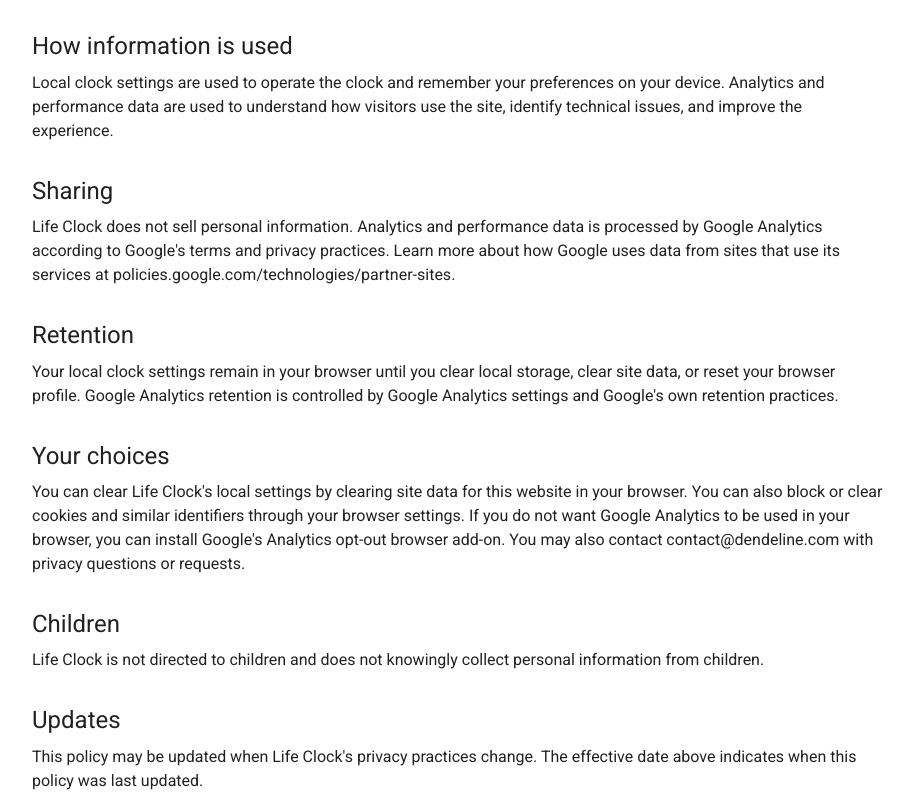
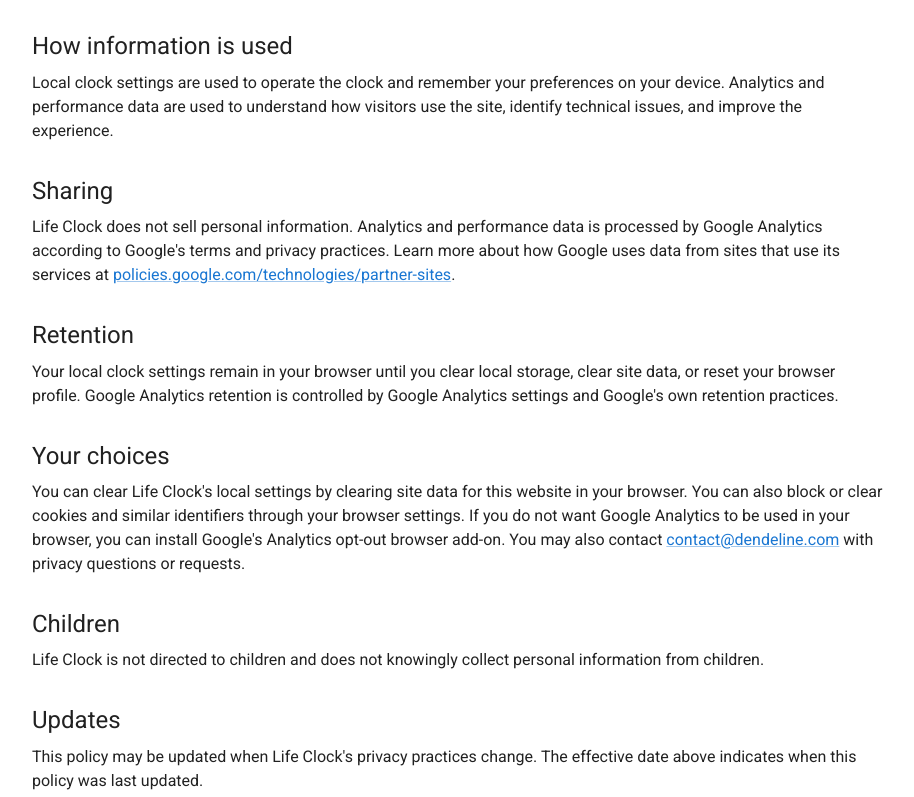
Before and after one commit to DenDeline/clock-website, a Next.js app: page /privacy in a window 1280 px wide. Shown: the part 708-1505 px from the top of the page, without its empty margins (182-1096 px from the left). Built offline with nearby package versions, Linux system fonts and the light colour scheme; what @mui/material-nextjs would draw is missing.

Commit message:
fix: restore privacy page links

```diff
--- a/src/app/_components/PrivacyPage.tsx
+++ b/src/app/_components/PrivacyPage.tsx
@@ -4,6 +4,7 @@
   getLocalizedUrl,
   type Locale,
 } from '@/i18n'
+import type { PrivacySectionBody as PrivacySectionBodyContent } from '@/i18n/dictionaries/types'
 import { getAppUrl } from '@/utils/urls'
 import { Box, Container, Link, Stack, Typography } from '@mui/material'
 
@@ -56,7 +57,7 @@
                   {section.title}
                 </Typography>
                 <Typography variant='body1' color='text.secondary'>
-                  {section.body}
+                  <PrivacySectionBody>{section.body}</PrivacySectionBody>
                 </Typography>
               </Box>
             ))}
@@ -70,3 +71,23 @@
     </>
   )
 }
+
+function PrivacySectionBody({
+  children,
+}: Readonly<{ children: PrivacySectionBodyContent }>) {
+  if (typeof children === 'string') {
+    return children
+  }
+
+  return children.map((part, index) => {
+    if (typeof part === 'string') {
+      return part
+    }
+
+    return (
+      <Link href={part.href} key={`${part.href}-${index}`}>
+        {part.text}
+      </Link>
+    )
+  })
+}
--- a/src/i18n/dictionaries/en.ts
+++ b/src/i18n/dictionaries/en.ts
@@ -51,7 +51,15 @@
       sections: [
         {
           title: 'Who operates Life Clock',
-          body: 'Life Clock is operated by DenDeline. For privacy questions or requests, contact contact@dendeline.com.',
+          body: [
+            'Life Clock is operated by DenDeline. For privacy questions or requests, contact ',
+            {
+              type: 'link',
+              href: 'mailto:contact@dendeline.com',
+              text: 'contact@dendeline.com',
+            },
+            '.',
+          ],
         },
         {
           title: 'Information stored on your device',
@@ -71,7 +79,15 @@
         },
         {
           title: 'Sharing',
-          body: "Life Clock does not sell personal information. Analytics and performance data is processed by Google Analytics according to Google's terms and privacy practices. Learn more about how Google uses data from sites that use its services at policies.google.com/technologies/partner-sites.",
+          body: [
+            "Life Clock does not sell personal information. Analytics and performance data is processed by Google Analytics according to Google's terms and privacy practices. Learn more about how Google uses data from sites that use its services at ",
+            {
+              type: 'link',
+              href: 'https://policies.google.com/technologies/partner-sites',
+              text: 'policies.google.com/technologies/partner-sites',
+            },
+            '.',
+          ],
         },
         {
           title: 'Retention',
@@ -79,7 +95,15 @@
         },
         {
           title: 'Your choices',
-          body: "You can clear Life Clock's local settings by clearing site data for this website in your browser. You can also block or clear cookies and similar identifiers through your browser settings. If you do not want Google Analytics to be used in your browser, you can install Google's Analytics opt-out browser add-on. You may also contact contact@dendeline.com with privacy questions or requests.",
+          body: [
+            "You can clear Life Clock's local settings by clearing site data for this website in your browser. You can also block or clear cookies and similar identifiers through your browser settings. If you do not want Google Analytics to be used in your browser, you can install Google's Analytics opt-out browser add-on. You may also contact ",
+            {
+              type: 'link',
+              href: 'mailto:contact@dendeline.com',
+              text: 'contact@dendeline.com',
+            },
+            ' with privacy questions or requests.',
+          ],
         },
         {
           title: 'Children',
--- a/src/i18n/dictionaries/ru.ts
+++ b/src/i18n/dictionaries/ru.ts
@@ -54,7 +54,15 @@
       sections: [
         {
           title: 'Кто управляет Life Clock',
-          body: 'Life Clock управляется DenDeline. По вопросам конфиденциальности или запросам пишите на contact@dendeline.com.',
+          body: [
+            'Life Clock управляется DenDeline. По вопросам конфиденциальности или запросам пишите на ',
+            {
+              type: 'link',
+              href: 'mailto:contact@dendeline.com',
+              text: 'contact@dendeline.com',
+            },
+            '.',
+          ],
         },
         {
           title: 'Информация, которая хранится на вашем устройстве',
@@ -74,7 +82,15 @@
         },
         {
           title: 'Передача данных',
-          body: 'Life Clock не продает персональную информацию. Аналитика и данные производительности обрабатываются Google Analytics в соответствии с условиями и практиками конфиденциальности Google. Подробнее о том, как Google использует данные сайтов, применяющих его сервисы: policies.google.com/technologies/partner-sites.',
+          body: [
+            'Life Clock не продает персональную информацию. Аналитика и данные производительности обрабатываются Google Analytics в соответствии с условиями и практиками конфиденциальности Google. Подробнее о том, как Google использует данные сайтов, применяющих его сервисы: ',
+            {
+              type: 'link',
+              href: 'https://policies.google.com/technologies/partner-sites',
+              text: 'policies.google.com/technologies/partner-sites',
+            },
+            '.',
+          ],
         },
         {
           title: 'Срок хранения',
@@ -82,7 +98,15 @@
         },
         {
           title: 'Ваш выбор',
-          body: 'Вы можете очистить локальные настройки Life Clock, удалив данные сайта в браузере. Вы также можете блокировать или удалять cookie и похожие идентификаторы в настройках браузера. Если вы не хотите использовать Google Analytics в своем браузере, можно установить браузерное дополнение Google для отключения Analytics. Вы также можете написать на contact@dendeline.com с вопросами или запросами о конфиденциальности.',
+          body: [
+            'Вы можете очистить локальные настройки Life Clock, удалив данные сайта в браузере. Вы также можете блокировать или удалять cookie и похожие идентификаторы в настройках браузера. Если вы не хотите использовать Google Analytics в своем браузере, можно установить браузерное дополнение Google для отключения Analytics. Вы также можете написать на ',
+            {
+              type: 'link',
+              href: 'mailto:contact@dendeline.com',
+              text: 'contact@dendeline.com',
+            },
+            ' с вопросами или запросами о конфиденциальности.',
+          ],
         },
         {
           title: 'Дети',
```
Also changed, not shown: src/i18n/dictionaries/types.ts (+11 -1 lines).
